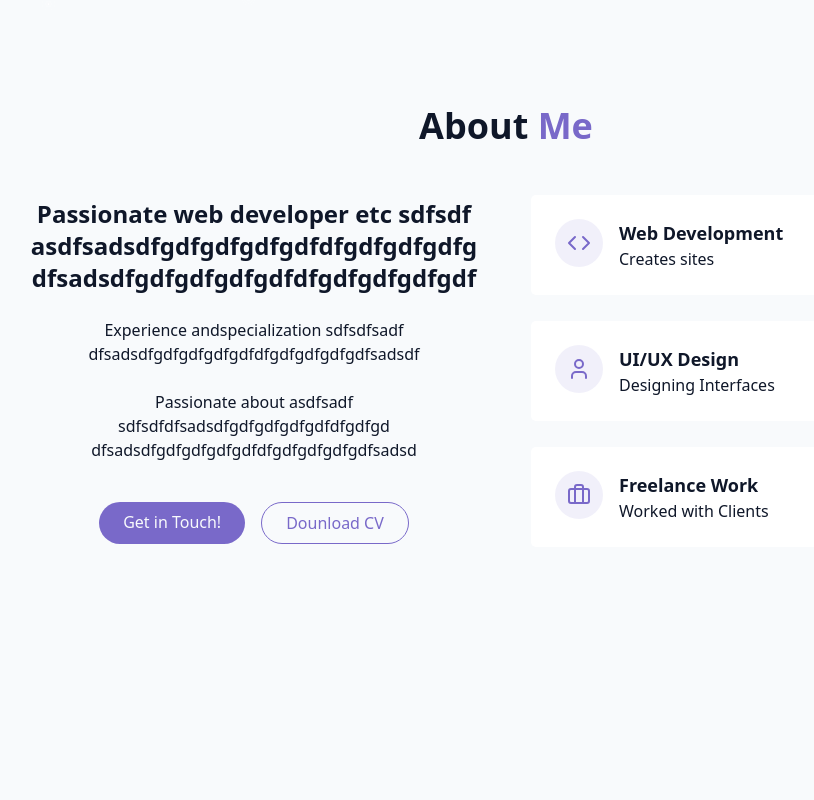
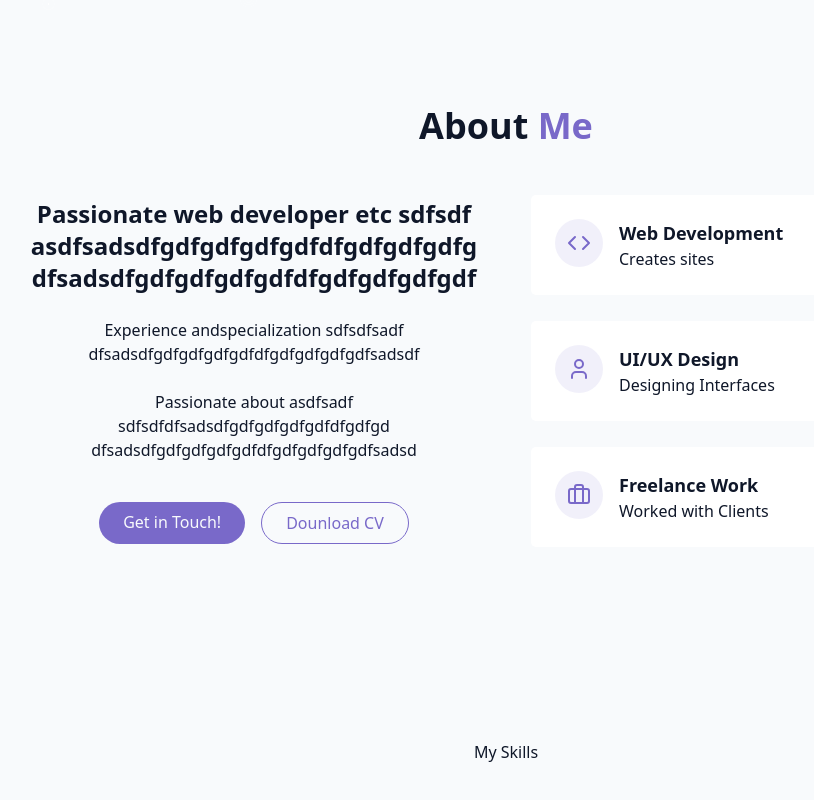
Before and after one commit to iancorbett/reactPortfolio, a React (Vite) app: page / in a window 1280 px wide. Shown: the part 790-1590 px from the top of the page, without its empty margins (134-948 px from the left). Before the commit the page ends 1434 px from the top, so only its background shows below. Built offline with nearby package versions, Linux system fonts and the light colour scheme.

Commit message:
my skills

```diff
--- a/src/components/SkillsSection.jsx
+++ b/src/components/SkillsSection.jsx
@@ -21,5 +21,14 @@ const skills = [
 ];
 
 export const SkillsSection = () => {
-    return <section></section>
+    return <section id="skills" className="py-24 px-4 relative bg-secondary/30"
+    >
+        <div className="container mx-auto max-w-5xl">
+            <h2>
+                My <span>Skills</span>
+            </h2>
+
+        </div>
+
+    </section>
 }
```
